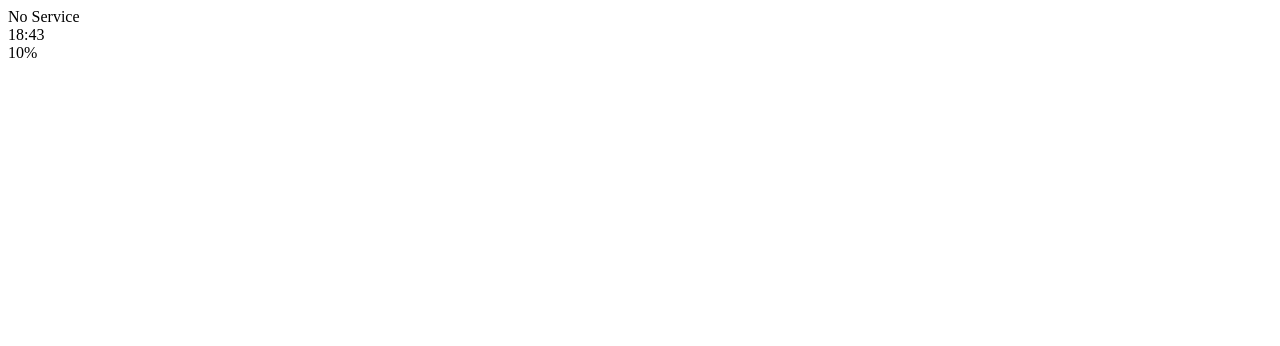
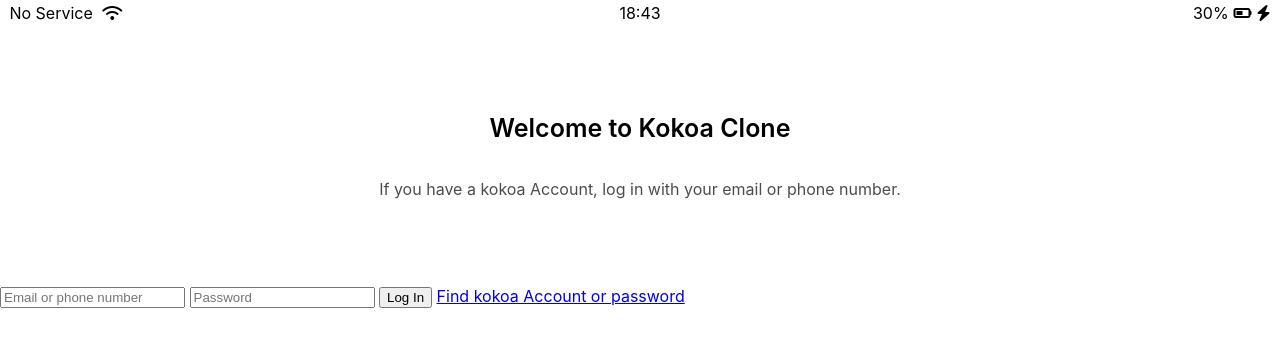
Before and after one commit to Myid9734-ks/kokoa-clone, a plain HTML site: page index.html in a window 1280 px wide. Drawn offline with Linux system fonts and the light colour scheme.

Commit message:
#6.6 sign up Screen part Three

```diff
--- /dev/null
+++ b/css/reset.css
@@ -0,0 +1,124 @@
+html,
+body,
+div,
+span,
+applet,
+object,
+iframe,
+h1,
+h2,
+h3,
+h4,
+h5,
+h6,
+p,
+blockquote,
+pre,
+a,
+abbr,
+acronym,
+address,
+big,
+cite,
+code,
+del,
+dfn,
+em,
+img,
+ins,
+kbd,
+q,
+s,
+samp,
+small,
+strike,
+strong,
+sub,
+sup,
+tt,
+var,
+b,
+u,
+i,
+center,
+dl,
+dt,
+dd,
+ol,
+ul,
+li,
+fieldset,
+form,
+label,
+legend,
+table,
+caption,
+tbody,
+tfoot,
+thead,
+tr,
+th,
+td,
+article,
+aside,
+canvas,
+details,
+embed,
+figure,
+figcaption,
+footer,
+header,
+hgroup,
+menu,
+nav,
+output,
+ruby,
+section,
+summary,
+time,
+mark,
+audio,
+video {
+  margin: 0;
+  padding: 0;
+  border: 0;
+  font-size: 100%;
+  font: inherit;
+  vertical-align: baseline;
+}
+/* HTML5 display-role reset for older browsers */
+article,
+aside,
+details,
+figcaption,
+figure,
+footer,
+header,
+hgroup,
+menu,
+nav,
+section {
+  display: block;
+}
+body {
+  line-height: 1;
+}
+ol,
+ul {
+  list-style: none;
+}
+blockquote,
+q {
+  quotes: none;
+}
+blockquote:before,
+blockquote:after,
+q:before,
+q:after {
+  content: "";
+  content: none;
+}
+table {
+  border-collapse: collapse;
+  border-spacing: 0;
+}
--- /dev/null
+++ b/css/status-bar.css
@@ -0,0 +1,26 @@
+.status-bar{
+    display: flex;
+    justify-content: center;
+    padding: 5px 3px;
+}
+
+.status-bar__column{
+    width: 33%;
+}
+
+.status-bar__column:first-child span{
+    margin-right: 5px;
+}
+.status-bar__column:nth-child(2){
+    display: flex;
+    justify-content: center;
+}
+.status-bar__column:last-child{
+    display: flex;
+    justify-content: flex-end;
+    align-items: center;
+}
+
+.status-bar__column .fa-battery-half{
+    margin: 0px 5px;
+}
--- /dev/null
+++ b/css/style.css
@@ -0,0 +1,28 @@
+@import "reset.css";
+@import "status-bar.css";
+
+body{
+    font-family: -apple-system, BlinkMacSystemFont, 'Segoe UI', Roboto, Oxygen, Ubuntu, Cantarell, 'Open Sans', 'Helvetica Neue', sans-serif;
+}
+
+.welcome-header{
+    margin: 90px 0px;
+    text-align: center;
+    display: flex;
+    flex-direction: column;
+    align-items: center;
+
+}
+
+.welcome-header__title{
+    margin-bottom: 40px;
+    font-size: 25px;
+    font-weight: 600;
+}
+
+
+.welcome-header__text{
+    width: 60%;
+    opacity: 0.7;
+
+}
--- a/index.html
+++ b/index.html
@@ -1,15 +1,17 @@
 <!DOCTYPE html>
 <html lang="en">
 <head>
+    <link rel="stylesheet" href="css/style.css">
     <meta charset="UTF-8">
     <meta http-equiv="X-UA-Compatible" content="IE=edge">
     <meta name="viewport" content="width=device-width, initial-scale=1.0">
-    <title>Welcome to Kokoa Talk</title>
+    <title>Welcome to Kokoa Clone</title>
 </head>
 <body>
-     <div id="status-bar">
+     <div class="status-bar">
          <div class="status-bar__column">
             <span>No Service</span>
+            <i class="fas fa-wifi"></i>
             <!--To Do : Wifi Icon-->
         </div>
 
@@ -17,10 +19,28 @@
             <span>18:43</span>
         </div>
         <div class="status-bar__column">
-             <span>10%</span>
-             <!-- Battery Icon-->
+            <span>30%</span>
+            <i class="fa-solid fa-battery-half"></i>
+            <i class="fa-solid fa-bolt"></i>
             <!--Lightning Icon-->
         </div>
     </div>
+
+    <header class="welcome-header">
+        <h1 class="welcome-header__title">Welcome to Kokoa Clone</h1>
+        <P class="welcome-header__text">If you have a kokoa Account, log in with your email or phone number.</P>
+    </header>
+
+    <form id="login-form">
+        <input type="text" placeholder="Email or phone number"/>
+        <input type="password" placeholder="Password"/>
+        <input type="submit" value="Log In"/>
+        <a href="#">Find kokoa Account or password</a>
+    </form>
+
+
+
+
+    <script src="https://kit.fontawesome.com/8d767ca9d3.js" crossorigin="anonymous"></script>
 </body>
 </html>
```
Lines whose indentation alone changed are shown as unchanged.
